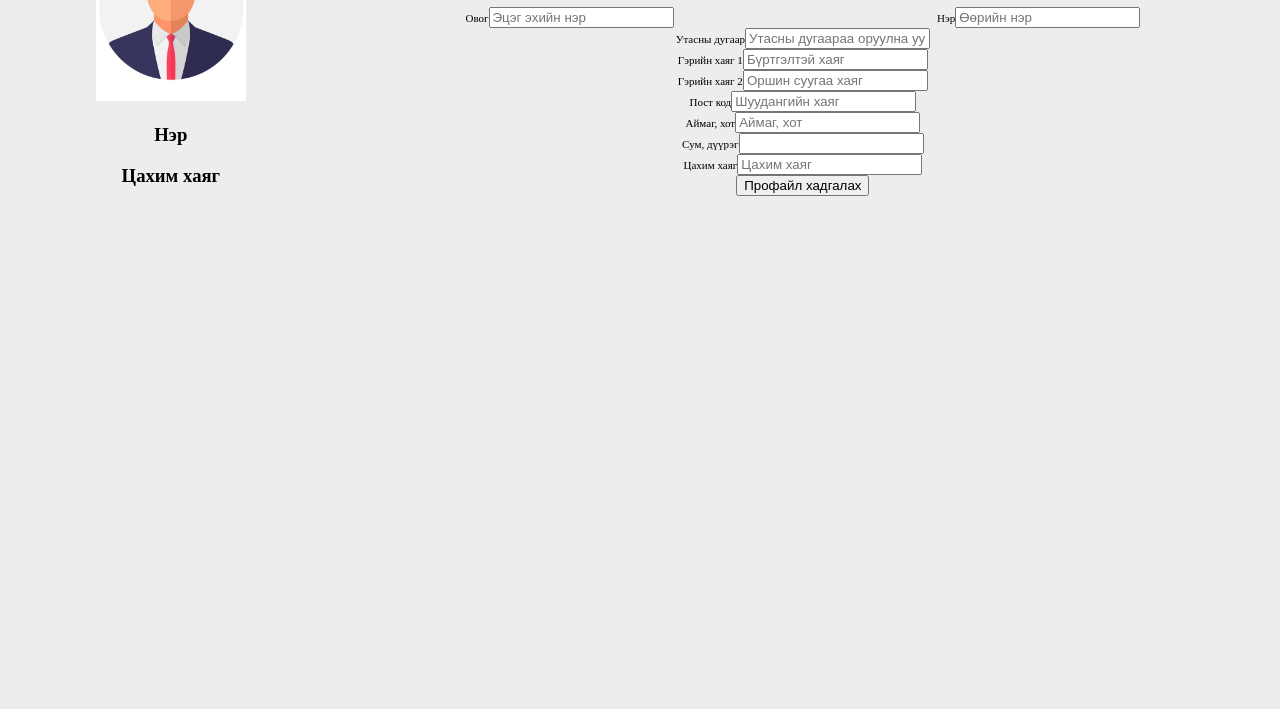
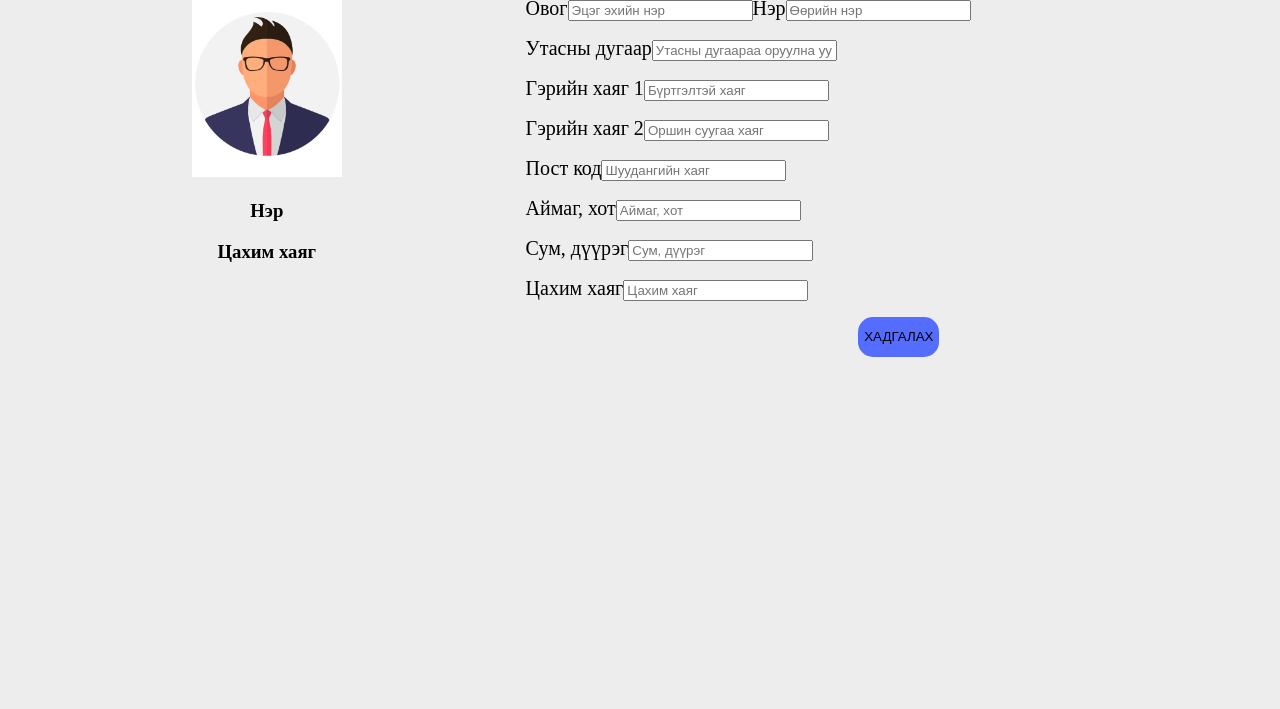
Before and after one commit to uzuu/codely_web_exercise, a plain HTML site: page profile.html in a window 1280 px wide. Shown: the part 91-800 px from the top of the page. Drawn offline with Linux system fonts and the light colour scheme.

Commit message:
Profile page done

```diff
--- a/css/profile.css
+++ b/css/profile.css
@@ -2,10 +2,17 @@ body {
     background: #EDEDED
 }
 
-
+.profile-button {
+    background: #546dff;
+    height: 40px;
+    border-radius: 15px;
+    text-emphasis-color: white;
+    box-shadow: none;
+    border: none
+}
 
 .labels {
-    font-size: 11px
+    font-size: 20px;
 }
 
 .add-experience:hover {
@@ -16,6 +23,8 @@ body {
 }
 
 .container{
+    width: 100%;
+    height: 100%;
     display: flex;
     flex-direction: row;
     justify-content: space-around;
@@ -34,18 +43,38 @@ body {
     display: flex;
     flex-grow: 2;
     flex-direction: column;
-    justify-content: center;
+    justify-content:left;
+    align-items: center;
+}
+.row2{
+    display: flex;
+    flex-direction: row;
+    justify-content:left;
     align-items: center;
 }
 
-.flex-item:nth-of-type(1) { flex-grow: 1; }
-.flex-item:nth-of-type(2) { flex-grow: 2; }
 
 .item1{
+    width: 33%;
+    height: 100%;
     flex-grow:1;
     text-align: center;
+}
+
+.col1{
+    display:flex;
+    flex-direction: column;
+    justify-content: center;
+    align-items: center;
 }
 .item2{
     flex-grow:3;
     text-align: center;
 }
+
+.itemcolumn2
+{
+    align-self: flex-start;
+    height: 40px;
+
+}
--- a/profile.html
+++ b/profile.html
@@ -12,7 +12,7 @@
 <body>
     <div class="container">
         <div class="item1">
-            <div>
+            <div class="">
                 <div><img width="150px" src="css/img/profile.jpg"></div>
                 <div><h3>Нэр</h3></div>
                 <div><h3>Цахим хаяг</h3></div>
@@ -23,20 +23,21 @@
                 <h1 class="text-right">Профайл тохиргоо</h1>
             </div>
             <div >
-                <div class="container">
-                    <div class="col-md-6"><label class="labels">Овог</label><input type="text" class="form-control" placeholder="Эцэг эхийн нэр" value=""></div>
-                    <div class="col-md-6"><label class="labels">Нэр</label><input type="text" class="form-control" value="" placeholder="Өөрийн нэр"></div>
+                <div class="row2">
+                    <div class="itemcolumn2"><label class="labels">Овог</label><input type="text" class="form-control" placeholder="Эцэг эхийн нэр" value=""></div>
+                    <div class="itemcolumn2"><label class="labels">Нэр</label><input type="text" class="form-control" value="" placeholder="Өөрийн нэр"></div>
                 </div>
             </div>
-            <div>
-                <div><label class="labels">Утасны дугаар</label><input type="text" class="form-control" placeholder="Утасны дугаараа оруулна уу!" value=""></div>
-                <div><label class="labels">Гэрийн хаяг 1</label><input type="text" class="form-control" placeholder="Бүртгэлтэй хаяг" value=""></div>
-                <div><label class="labels">Гэрийн хаяг 2</label><input type="text" class="form-control" placeholder="Оршин суугаа хаяг" value=""></div>
-                <div><label class="labels">Пост код</label><input type="text" class="form-control" placeholder="Шуудангийн хаяг" value=""></div>
-                <div><label class="labels">Аймаг, хот</label><input type="text" class="form-control"  placeholder="Аймаг, хот" value=""></div>
-                <div><label class="labels">Сум, дүүрэг</label><input type="text" class="form-control"  value=""></div>
-                <div><label class="labels">Цахим хаяг</label><input type="text" class="form-control" placeholder="Цахим хаяг" value=""></div>
-                <div ><button type="button">Профайл хадгалах</button></div>
+            <div class="column2">
+
+                <div class="itemcolumn2"><label class="labels">Утасны дугаар</label><input type="text" class="form-control" placeholder="Утасны дугаараа оруулна уу!" value=""></div>
+                <div class="itemcolumn2"><label class="labels">Гэрийн хаяг 1</label><input type="text" class="form-control" placeholder="Бүртгэлтэй хаяг" value=""></div>
+                <div class="itemcolumn2"><label class="labels">Гэрийн хаяг 2</label><input type="text" class="form-control" placeholder="Оршин суугаа хаяг" value=""></div>
+                <div class="itemcolumn2"><label class="labels">Пост код</label><input type="text" class="form-control" placeholder="Шуудангийн хаяг" value=""></div>
+                <div class="itemcolumn2"><label class="labels">Аймаг, хот</label><input type="text" class="form-control"  placeholder="Аймаг, хот" value=""></div>
+                <div class="itemcolumn2"><label class="labels">Сум, дүүрэг</label><input type="text" class="form-control" placeholder="Сум, дүүрэг"  value=""></div>
+                <div class="itemcolumn2"><label class="labels">Цахим хаяг</label><input type="text" class="form-control" placeholder="Цахим хаяг" value=""></div>
+                <div><button type="button" class="profile-button">ХАДГАЛАХ</button></div>
             </div>
         </div>
     </div>
```
Also changed, not shown: css/baiguulga.css (deleted).
